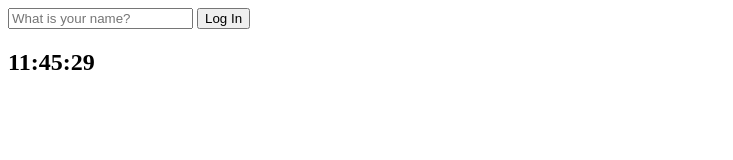
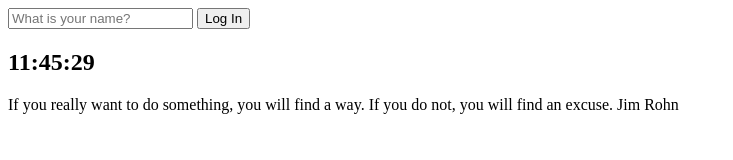
Before and after one commit to wcmessi10/Momentum-2023-clone, a plain HTML site: page index.html in a window 1280 px wide. Shown: the whole page, without its empty margins (0-733 px from the left). Drawn offline with Linux system fonts and the light colour scheme.

Commit message:
Add quotes

```diff
--- a/index.html
+++ b/index.html
@@ -19,7 +19,12 @@
     </form>
     <h2 id="clock">00:00</h2>
     <h1 class="hidden" id="greeting"></h1>
+    <div id="quotes">
+      <span></span>
+      <span></span>
+    </div>
     <script src="js/greetings.js"></script>
     <script src="js/clock.js"></script>
+    <script src="js/quotes.js"></script>
   </body>
 </html>
--- /dev/null
+++ b/js/quotes.js
@@ -0,0 +1,49 @@
+const quotes = [
+    {
+    quote: 'I never dreamed about success, I worked for it',
+    author: 'Estee Lauder'
+    },
+    {
+    quote: 'Do not try to be original, just try to be good.',
+    author: 'Paul Rand'
+    },
+    {
+    quote: 'Do not be afraid to give up the good to go for the great',
+    author: 'John D. Rockefeller'
+    },
+    {
+    quote: 'If you cannot fly then run. If you cannot run, then walk. And if you cannot walk, then crawl, but whatever you do, you have to keep moving forward.',
+    author: 'Martin Luther King Jr.'
+    },
+    {
+    quote: 'Our greatest weakness lies in giving up. The most certain way to succeed is always to try just one more time.',
+    author: 'Thomas Edison'
+    },
+    {
+    quote: 'The fastest way to change yourself is to hang out with people who are already the way you want to be',
+    author: 'REid Hoffman'
+    },
+    {
+    quote: 'Money is like gasoline during a road trip. You do not want to run out of gas on your trip, but you are not doing a tour of gas stations',
+    author: 'Tim O Reilly'
+    },
+    {
+    quote: 'Some people dream of success, while other people get up every morning and make it happen',
+    author: 'Wayne Huizenga'
+    },
+    {
+    quote: 'The only thing worse than starting something and falling.. is not starting something',
+    author: 'Seth Godin'
+    },
+    {
+    quote: 'If you really want to do something, you will find a way. If you do not, you will find an excuse.',
+    author: 'Jim Rohn'
+    },
+    ];
+    const quote = document.querySelector('#quotes span:first-child');
+    const author = document.querySelector('#quotes span:last-child');
+
+    const todayQuote = quotes[Math.floor(Math.random()* quotes.length)];
+
+    quote.innerText=todayQuote.quote;
+    author.innerText=todayQuote.author;
```
